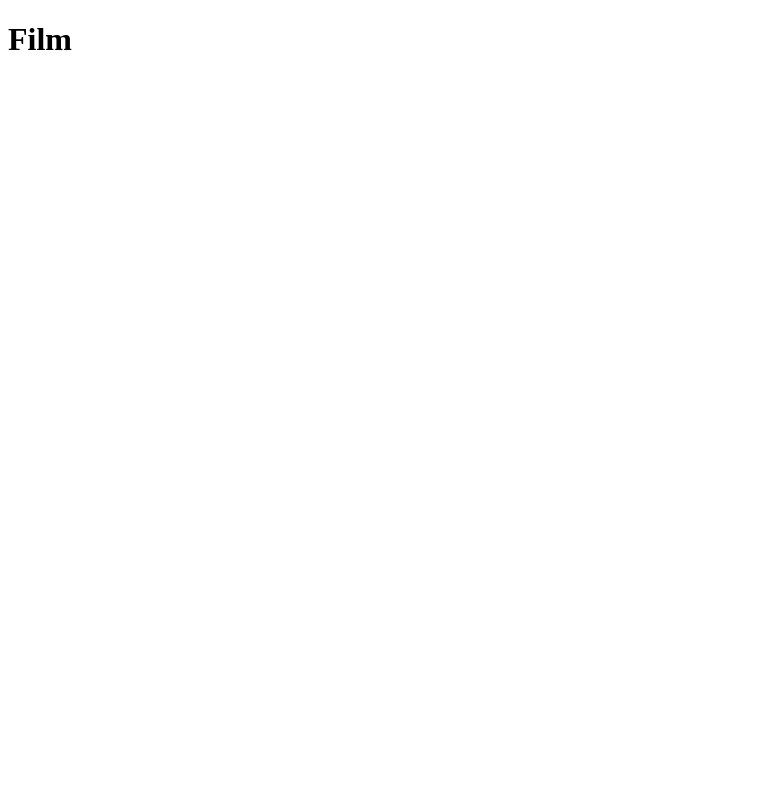
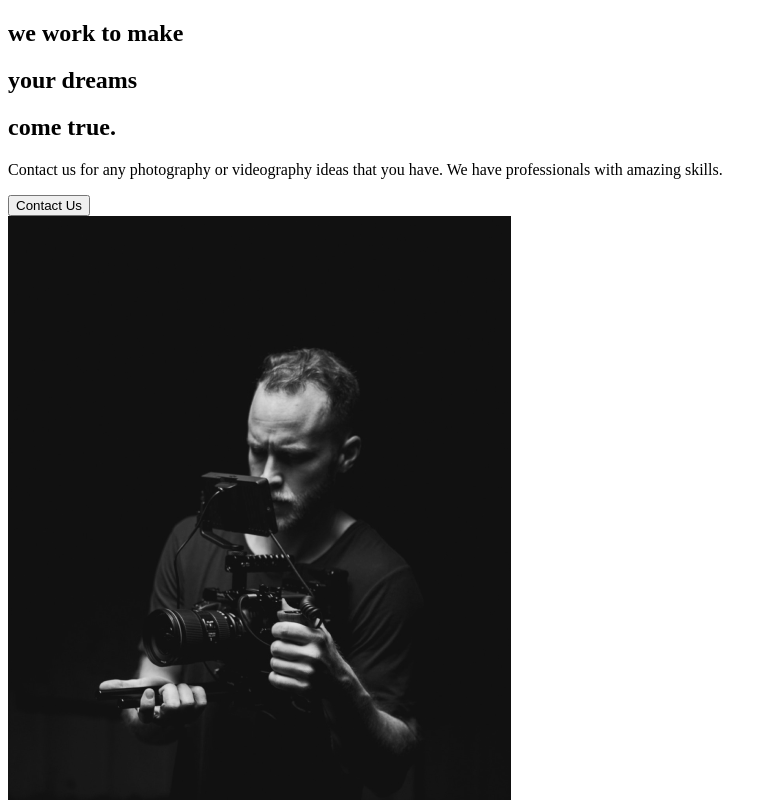
Before and after one commit to kokoforbes/capture, a React (Create React App) app: page / in a window 1280 px wide. Shown: the top 800 px of the page, without its empty margins (0-777 px from the left). Built offline with nearby package versions, Linux system fonts and the light colour scheme.

Commit message:
Created AboutSection component

```diff
--- a/src/App.js
+++ b/src/App.js
@@ -1,7 +1,9 @@
+import AboutUs from "./pages/AboutUs";
+
 function App() {
   return (
     <div className='App'>
-      <h1>Film</h1>
+      <AboutUs />
     </div>
   );
 }
--- /dev/null
+++ b/src/components/AboutSection.js
@@ -0,0 +1,37 @@
+import React from "react";
+import home1 from "../img/home1.png";
+function AboutSection() {
+  return (
+    <div>
+      <div className='description'>
+        <div className='title'>
+          <div className='hide'>
+            <h2>we work to make</h2>
+          </div>
+
+          <div className='hide'>
+            <h2>
+              your <span>dreams</span>
+            </h2>
+          </div>
+
+          <div className='hide'>
+            <h2>come true.</h2>
+          </div>
+        </div>
+
+        <p>
+          Contact us for any photography or videography ideas that you have. We
+          have professionals with amazing skills.
+        </p>
+
+        <button>Contact Us</button>
+      </div>
+      <div className='image'>
+        <img src={home1} alt='person with a camera' />
+      </div>
+    </div>
+  );
+}
+
+export default AboutSection;
--- /dev/null
+++ b/src/pages/AboutUs.js
@@ -0,0 +1,12 @@
+import React from "react";
+import AboutSection from "../components/AboutSection";
+
+function AboutUs() {
+  return (
+    <div>
+      <AboutSection />
+    </div>
+  );
+}
+
+export default AboutUs;
```
